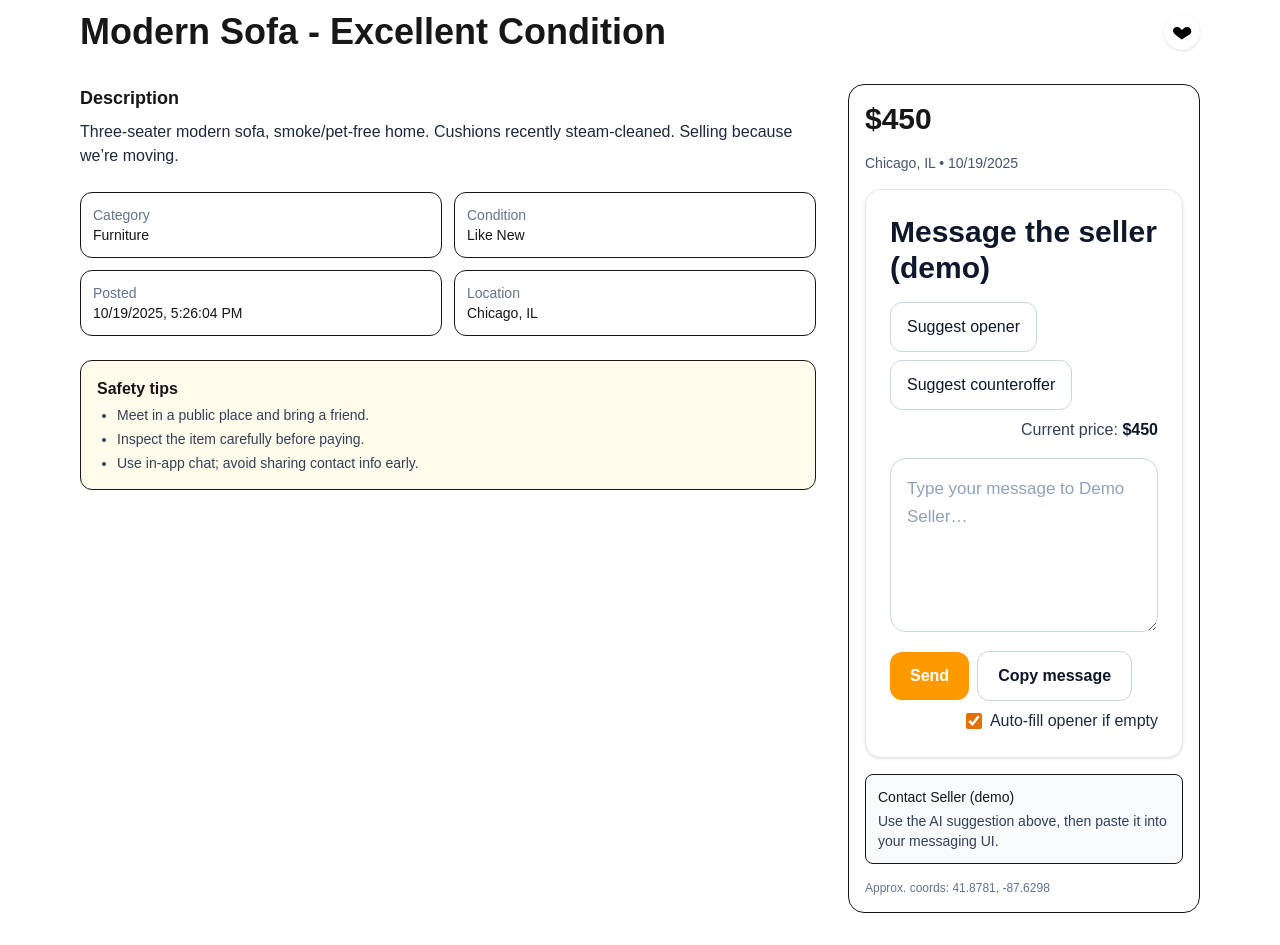
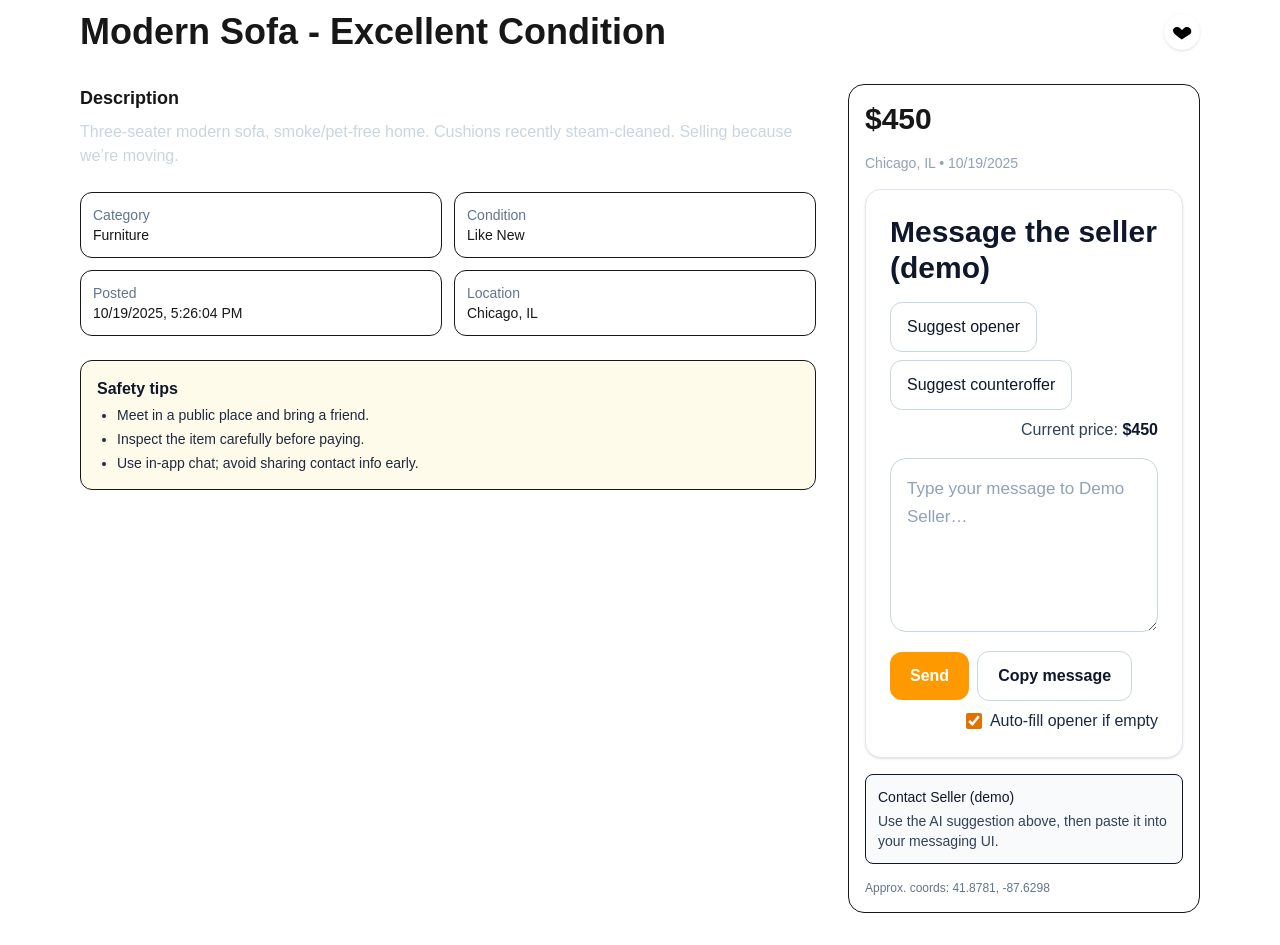
Before and after one commit to BusshiiQT/Neighborlink, a Next.js app: page /listing/demo-1 in a window 1280 px wide. Shown: the part 585-1530 px from the top of the page. Built offline with nearby package versions, Linux system fonts and the light colour scheme; no server answers.

Commit message:
fix: improve listing detail readability

```diff
--- a/app/listing/[id]/page.tsx
+++ b/app/listing/[id]/page.tsx
@@ -1,26 +1,32 @@
 // app/listing/[id]/page.tsx
-import { getSupabaseServer } from "@/lib/supabaseServer";
-import FavoriteButton from "@/components/FavoriteButton";
-import MessageButton from "@/components/MessageButton";
-import Carousel from "@/components/Carousel";
-import AiNegotiator from "@/components/AiNegotiator";
+
+import { getSupabaseServer } from '@/lib/supabaseServer';
+import FavoriteButton from '@/components/FavoriteButton';
+import MessageButton from '@/components/MessageButton';
+import Carousel from '@/components/Carousel';
+import AiNegotiator from '@/components/AiNegotiator';
 
 // Very lightweight UUID test: 8-4-4-4-12 hex
 function looksLikeUuid(v: string) {
-  return /^[0-9a-f]{8}-[0-9a-f]{4}-[0-9a-f]{4}-[0-9a-f]{4}-[0-9a-f]{12}$/i.test(v);
+  return /^[0-9a-f]{8}-[0-9a-f]{4}-[0-9a-f]{4}-[0-9a-f]{4}-[0-9a-f]{12}$/i.test(
+    v
+  );
 }
 
-type PageParams = { id: string };
+type PageParams = {
+  id: string;
+};
 
 export default async function ListingDetail({
   params,
 }: {
-  params: Promise<PageParams>; // ✅ Next.js 15 async params fix
+  params: Promise<PageParams>;
 }) {
-  const { id } = await params; // ✅ Must await params before using
+  const { id } = await params;
 
   // -------- DEMO LISTINGS --------
-  const isDemo = id.startsWith("demo-");
+  const isDemo = id.startsWith('demo-');
+
   if (isDemo) {
     const demo = getDemoListing(id);
     const images = demo.images.map((url: string) => ({ url }));
@@ -32,7 +38,10 @@ export default async function ListingDetail({
         </section>
 
         <div className="max-w-6xl mx-auto px-4 mt-4 flex items-center justify-between gap-3">
-          <h1 className="text-2xl md:text-4xl font-semibold">{demo.title}</h1>
+          <h1 className="text-2xl md:text-4xl font-semibold">
+            {demo.title}
+          </h1>
+
           <div className="hidden md:block">
             <FavoriteButton listingId={demo.id} />
           </div>
@@ -42,7 +51,10 @@ export default async function ListingDetail({
           <div className="lg:col-span-2 space-y-6">
             <div className="space-y-2">
               <h2 className="text-lg font-semibold">Description</h2>
-              <p className="whitespace-pre-wrap text-slate-800">{demo.description}</p>
+
+              <p className="whitespace-pre-wrap text-slate-300">
+                {demo.description}
+              </p>
             </div>
 
             <div className="grid grid-cols-1 sm:grid-cols-2 gap-3 text-sm">
@@ -50,66 +62,80 @@ export default async function ListingDetail({
                 <div className="text-slate-500">Category</div>
                 <div className="font-medium">{demo.category}</div>
               </div>
+
               <div className="rounded-xl border p-3">
                 <div className="text-slate-500">Condition</div>
                 <div className="font-medium">{demo.condition}</div>
               </div>
+
               <div className="rounded-xl border p-3">
                 <div className="text-slate-500">Posted</div>
                 <div className="font-medium">
                   {new Date(demo.created_at).toLocaleString()}
                 </div>
               </div>
+
               <div className="rounded-xl border p-3">
                 <div className="text-slate-500">Location</div>
                 <div className="font-medium">
                   {demo.city}
-                  {demo.state ? `, ${demo.state}` : ""}
+                  {demo.state ? `, ${demo.state}` : ''}
                 </div>
               </div>
             </div>
 
             <div className="rounded-xl border p-4 bg-amber-50">
-              <div className="font-semibold mb-1">Safety tips</div>
-              <ul className="list-disc pl-5 text-sm text-slate-700 space-y-1">
+              <div className="font-semibold mb-1 text-slate-900">
+                Safety tips
+              </div>
+
+              <ul className="list-disc pl-5 text-sm text-slate-800 space-y-1">
                 <li>Meet in a public place and bring a friend.</li>
                 <li>Inspect the item carefully before paying.</li>
-                <li>Use in-app chat; avoid sharing contact info early.</li>
+                <li>
+                  Use in-app chat; avoid sharing contact info early.
+                </li>
               </ul>
             </div>
           </div>
 
-          {/* Right column: price + demo contact */}
           <aside className="lg:col-span-1">
             <div className="rounded-2xl border p-4 space-y-4 sticky top-24">
               <div className="flex items-center justify-between">
                 <div className="text-3xl font-semibold">
-                  {demo.price == null ? "—" : `$${demo.price}`}
+                  {demo.price == null ? '—' : `$${demo.price}`}
                 </div>
+
                 <div className="md:hidden">
                   <FavoriteButton listingId={demo.id} />
                 </div>
               </div>
 
-              <div className="text-sm text-slate-600">
+              <div className="text-sm text-slate-400">
                 {demo.city}
-                {demo.state ? `, ${demo.state}` : ""} •{" "}
+                {demo.state ? `, ${demo.state}` : ''} •{' '}
                 {new Date(demo.created_at).toLocaleDateString()}
               </div>
 
-              {/* Demo contact/negotiation */}
-              <AiNegotiator title={demo.title} price={demo.price} sellerName="Demo Seller" />
+              <AiNegotiator
+                title={demo.title}
+                price={demo.price}
+                sellerName="Demo Seller"
+              />
 
-              {/* In real mode you’d use MessageButton; here we show a demo-only info */}
-              <div className="rounded-lg border p-3 text-sm bg-slate-50">
-                <div className="font-medium mb-1">Contact Seller (demo)</div>
+              <div className="rounded-lg border p-3 text-sm bg-slate-50 text-slate-900">
+                <div className="font-medium mb-1">
+                  Contact Seller (demo)
+                </div>
+
                 <p className="text-slate-700">
-                  Use the AI suggestion above, then paste it into your messaging UI.
+                  Use the AI suggestion above, then paste it into your
+                  messaging UI.
                 </p>
               </div>
 
-              {typeof demo.latitude === "number" &&
-                typeof demo.longitude === "number" && (
+              {typeof demo.latitude === 'number' &&
+                typeof demo.longitude === 'number' && (
                   <div className="text-xs text-slate-500">
                     Approx. coords: {demo.latitude}, {demo.longitude}
                   </div>
@@ -121,7 +147,7 @@ export default async function ListingDetail({
     );
   }
 
-  // -------- REAL LISTINGS (Supabase) --------
+  // -------- REAL LISTINGS --------
   if (!looksLikeUuid(id)) {
     return (
       <div className="max-w-6xl mx-auto px-4 py-12">
@@ -133,37 +159,42 @@ export default async function ListingDetail({
   const supabase = await getSupabaseServer();
 
   const { data: listing, error: listingErr } = await supabase
-    .from("listings")
+    .from('listings')
     .select(
-      "id,user_id,title,description,price,city,state,condition,latitude,longitude,category_id,created_at"
+      'id,user_id,title,description,price,city,state,condition,latitude,longitude,category_id,created_at'
     )
-    .eq("id", id)
+    .eq('id', id)
     .single();
 
   if (listingErr || !listing) {
     return (
       <div className="max-w-6xl mx-auto px-4 py-12">
-        Listing not found.{listingErr ? ` (${listingErr.message})` : ""}
+        Listing not found.
+        {listingErr ? ` (${listingErr.message})` : ''}
       </div>
     );
   }
 
   const { data: media } = await supabase
-    .from("listing_media")
-    .select("url,position,created_at")
-    .eq("listing_id", listing.id)
-    .order("position", { ascending: true });
+    .from('listing_media')
+    .select('url,position,created_at')
+    .eq('listing_id', listing.id)
+    .order('position', { ascending: true });
 
   const images = (media as { url: string }[]) ?? [];
 
-  let catName = "—";
+  let catName = '—';
+
   if (listing.category_id != null) {
     const { data: cat } = await supabase
-      .from("categories")
-      .select("name")
-      .eq("id", listing.category_id)
+      .from('categories')
+      .select('name')
+      .eq('id', listing.category_id)
       .maybeSingle();
-    if (cat?.name) catName = cat.name as string;
+
+    if (cat?.name) {
+      catName = cat.name as string;
+    }
   }
 
   return (
@@ -173,7 +204,10 @@ export default async function ListingDetail({
       </section>
 
       <div className="max-w-6xl mx-auto px-4 mt-4 flex items-center justify-between gap-3">
-        <h1 className="text-2xl md:text-4xl font-semibold">{listing.title}</h1>
+        <h1 className="text-2xl md:text-4xl font-semibold">
+          {listing.title}
+        </h1>
+
         <div className="hidden md:block">
           <FavoriteButton listingId={listing.id} />
         </div>
@@ -182,9 +216,12 @@ export default async function ListingDetail({
       <section className="max-w-6xl mx-auto px-4 py-8 grid grid-cols-1 lg:grid-cols-3 gap-8">
         <div className="lg:col-span-2 space-y-6">
           <div className="space-y-2">
-            <h2 className="text-lg font-semibold">Description</h2>
-            <p className="whitespace-pre-wrap text-slate-800">
-              {listing.description || "—"}
+            <h2 className="text-lg font-semibold">
+              Description
+            </h2>
+
+            <p className="whitespace-pre-wrap text-slate-300 leading-relaxed">
+              {listing.description || '—'}
             </p>
           </div>
 
@@ -193,31 +230,45 @@ export default async function ListingDetail({
               <div className="text-slate-500">Category</div>
               <div className="font-medium">{catName}</div>
             </div>
+
             <div className="rounded-xl border p-3">
               <div className="text-slate-500">Condition</div>
-              <div className="font-medium">{listing.condition || "—"}</div>
+              <div className="font-medium">
+                {listing.condition || '—'}
+              </div>
             </div>
+
             <div className="rounded-xl border p-3">
               <div className="text-slate-500">Posted</div>
+
               <div className="font-medium">
                 {new Date(listing.created_at).toLocaleString()}
               </div>
             </div>
+
             <div className="rounded-xl border p-3">
               <div className="text-slate-500">Location</div>
+
               <div className="font-medium">
-                {listing.city || "—"}
-                {listing.state ? `, ${listing.state}` : ""}
+                {listing.city || '—'}
+                {listing.state ? `, ${listing.state}` : ''}
               </div>
             </div>
           </div>
 
-          <div className="rounded-xl border p-4 bg-amber-50">
-            <div className="font-semibold mb-1">Safety tips</div>
-            <ul className="list-disc pl-5 text-sm text-slate-700 space-y-1">
+          <div className="rounded-xl border border-amber-200 p-4 bg-amber-50">
+            <div className="font-semibold mb-1 text-slate-900">
+              Safety tips
+            </div>
+
+            <ul className="list-disc pl-5 text-sm text-slate-800 space-y-1">
               <li>Meet in a public place and bring a friend.</li>
-              <li>Don’t pay in advance; verify the item in person.</li>
-              <li>Use the in-app chat; avoid sharing phone/email early.</li>
+              <li>
+                Don&apos;t pay in advance; verify the item in person.
+              </li>
+              <li>
+                Use the in-app chat; avoid sharing phone/email early.
+              </li>
             </ul>
           </div>
         </div>
@@ -226,25 +277,30 @@ export default async function ListingDetail({
           <div className="rounded-2xl border p-4 space-y-4 sticky top-24">
             <div className="flex items-center justify-between">
               <div className="text-3xl font-semibold">
-                {listing.price == null ? "—" : `$${listing.price}`}
+                {listing.price == null ? '—' : `$${listing.price}`}
               </div>
+
               <div className="md:hidden">
                 <FavoriteButton listingId={listing.id} />
               </div>
             </div>
 
-            <div className="text-sm text-slate-600">
-              {listing.city || "Chicagoland"}
-              {listing.state ? `, ${listing.state}` : ""} •{" "}
+            <div className="text-sm text-slate-400">
+              {listing.city || 'Chicagoland'}
+              {listing.state ? `, ${listing.state}` : ''} •{' '}
               {new Date(listing.created_at).toLocaleDateString()}
             </div>
 
-            <MessageButton listingId={listing.id} sellerId={listing.user_id} />
+            <MessageButton
+              listingId={listing.id}
+              sellerId={listing.user_id}
+            />
 
-            {typeof listing.latitude === "number" &&
-              typeof listing.longitude === "number" && (
+            {typeof listing.latitude === 'number' &&
+              typeof listing.longitude === 'number' && (
                 <div className="text-xs text-slate-500">
-                  Approx. coords: {listing.latitude}, {listing.longitude}
+                  Approx. coords: {listing.latitude},{' '}
+                  {listing.longitude}
                 </div>
               )}
           </div>
@@ -254,42 +310,41 @@ export default async function ListingDetail({
   );
 }
 
-// Simple factory for demo listings
+// Simple factory for legacy demo listings.
 function getDemoListing(id: string) {
   const catalog: Record<string, any> = {
-    "demo-1": {
-      id: "demo-1",
-      title: "Modern Sofa - Excellent Condition",
+    'demo-1': {
+      id: 'demo-1',
+      title: 'Modern Sofa - Excellent Condition',
       description:
-        "Three-seater modern sofa, smoke/pet-free home. Cushions recently steam-cleaned. Selling because we’re moving.",
+        'Three-seater modern sofa, smoke/pet-free home. Cushions recently steam-cleaned. Selling because we’re moving.',
       price: 450,
-      city: "Chicago",
-      state: "IL",
-      condition: "Like New",
+      city: 'Chicago',
+      state: 'IL',
+      condition: 'Like New',
       created_at: new Date().toISOString(),
-      category: "Furniture",
+      category: 'Furniture',
       images: [
-        "https://picsum.photos/id/1060/1200/800",
-        "https://picsum.photos/id/1067/1200/800",
+        'https://picsum.photos/id/1060/1200/800',
+        'https://picsum.photos/id/1067/1200/800',
       ],
       latitude: 41.8781,
       longitude: -87.6298,
     },
-    // ...rest of demo items unchanged
   };
 
   return (
     catalog[id] ?? {
       id,
-      title: "Demo Listing",
-      description: "This is a demo listing.",
+      title: 'Demo Listing',
+      description: 'This is a demo listing.',
       price: null,
-      city: "Chicago",
-      state: "IL",
-      condition: "—",
+      city: 'Chicago',
+      state: 'IL',
+      condition: '—',
       created_at: new Date().toISOString(),
-      category: "—",
-      images: ["https://picsum.photos/id/1060/1200/800"],
+      category: '—',
+      images: ['https://picsum.photos/id/1060/1200/800'],
       latitude: 41.8781,
       longitude: -87.6298,
     }
```
